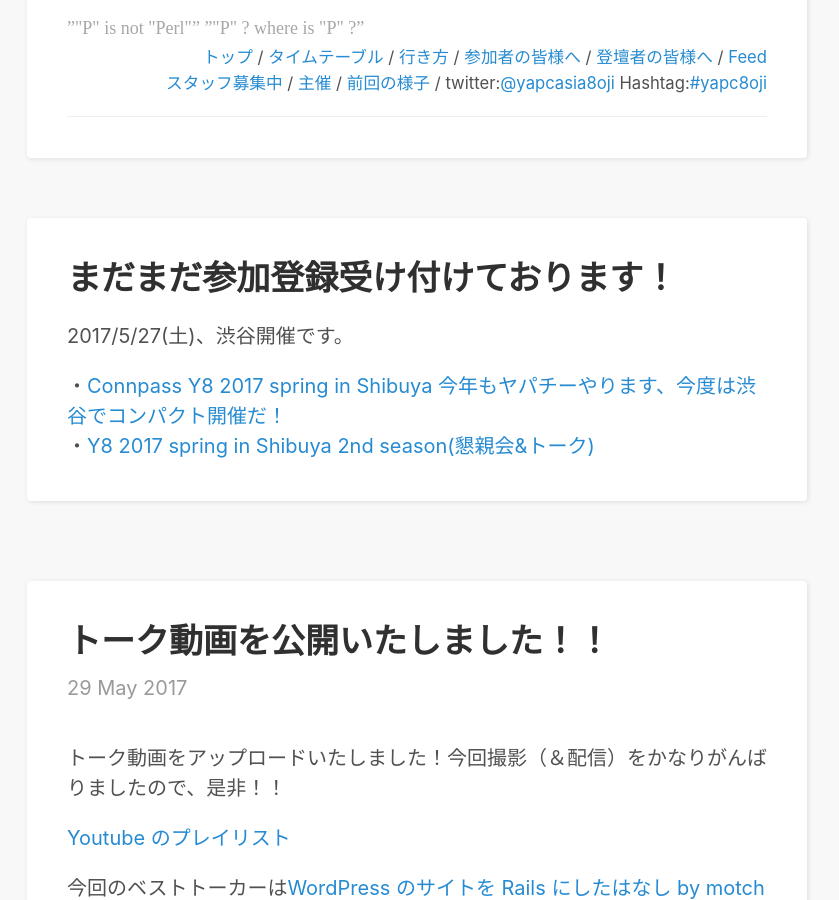
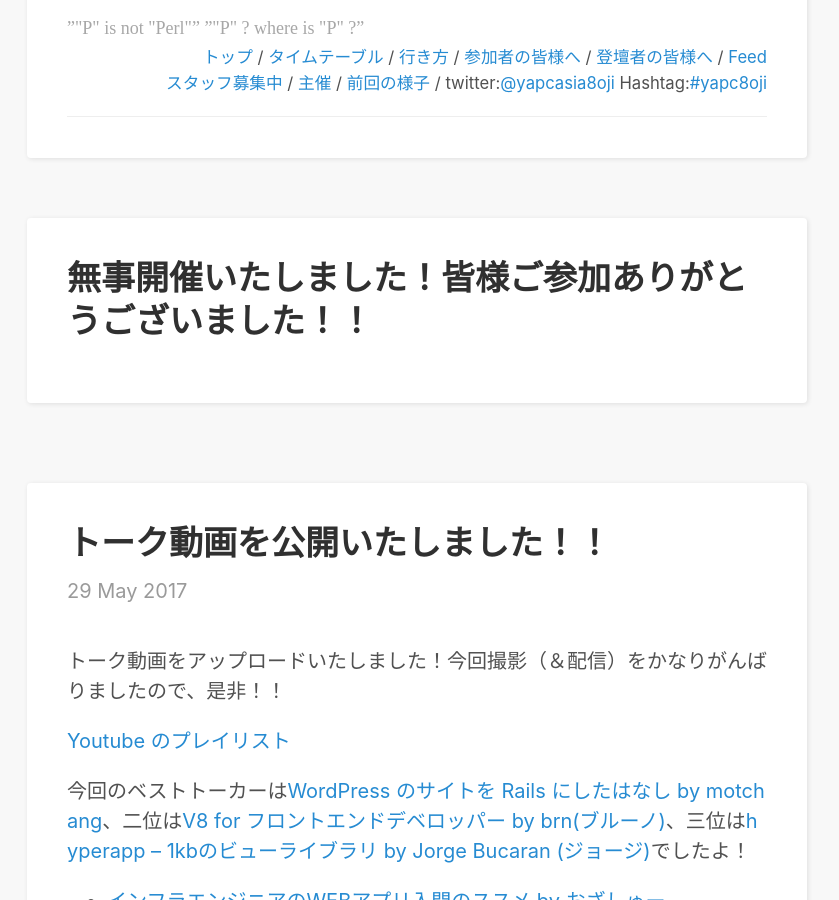
Before and after one commit to uzulla/y8-2017-spring, a Jekyll site: the page built from index.html, in a window 1280 px wide and 900 px high, scrolled down 399 px. Shown: the whole window, without its empty margins (223-1062 px from the left). Built offline with Jekyll 4.4.1, drawn with Linux system fonts in a browser that asks for light colours; the list of posts is cut into pages by our own code; comment, search, counter and statistics services are not loaded.

Commit message:
remove connpass link from index.html

```diff
--- a/index.html
+++ b/index.html
@@ -7,14 +7,8 @@ title: Home
   {% if paginator.next_page == 2 %}
   <article class="post">
     <h1 class="post-title">
-      まだまだ参加登録受け付けております！
+      無事開催いたしました！皆様ご参加ありがとうございました！！
     </h1>
-    <p>2017/5/27(土)、渋谷開催です。</p>
-
-・<a href="https://connpass.com/event/56340/">Connpass Y8 2017 spring in Shibuya 今年もヤパチーやります、今度は渋谷でコンパクト開催だ！</a><br>
-・<a href="https://connpass.com/event/56654/">Y8 2017 spring in Shibuya 2nd season(懇親会&amp;トーク)</a>
-
-
   </article>
   {% endif %}
 </div>
```
